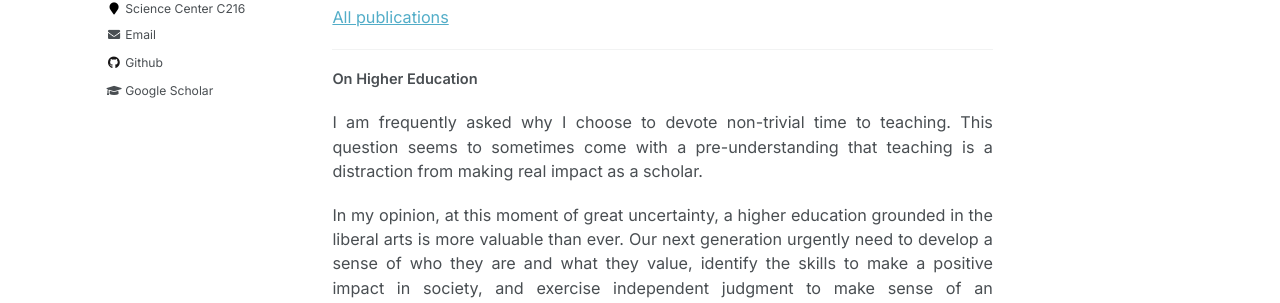
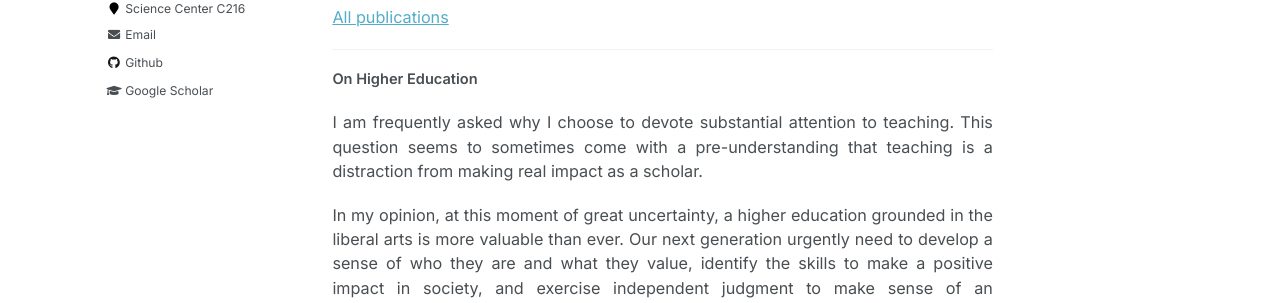
Before and after one commit to wu-haoze/wu-haoze.github.io, a Jekyll site: the page built from _pages/about.md, in a window 1280 px wide and 900 px high, scrolled down 699 px. Shown: the part 216-519 px from the top of the window. Built offline with Jekyll 4.4.1, drawn with Linux system fonts in a browser that asks for light colours.

Commit message:
Update about.md

```diff
--- a/_pages/about.md
+++ b/_pages/about.md
@@ -39,7 +39,7 @@ I got my PhD at Stanford University in 2024, advised by Clark Barrett. Before th
 
 **On Higher Education**
 
-I am frequently asked why I choose to devote non-trivial time to teaching. This question seems to sometimes come with a pre-understanding that teaching is a distraction from making real impact as a scholar.
+I am frequently asked why I choose to devote substantial attention to teaching. This question seems to sometimes come with a pre-understanding that teaching is a distraction from making real impact as a scholar.
 
 In my opinion, at this moment of great uncertainty, a higher education grounded in the liberal arts is more valuable than ever. Our next generation urgently need to develop a sense of who they are and what they value, identify the skills to make a positive impact in society, and exercise independent judgment to make sense of an increasingly complex world. Whether at a research university or a liberal arts college, a liberal arts education—with its emphasis on close-knit intellectual communities, meaningful relationships with peers and faculty, critical thinking, and interdisciplinary learning—offers an ideal environment for this kind of intellectual and personal growth. At a time when the future of humanity feels increasingly precarious, liberal arts education remains one of the things that gives me hope.
 I hope we can continue to recognize and cherish the profound impact a scholar can make not only through scholarship, but also through educating.
```
